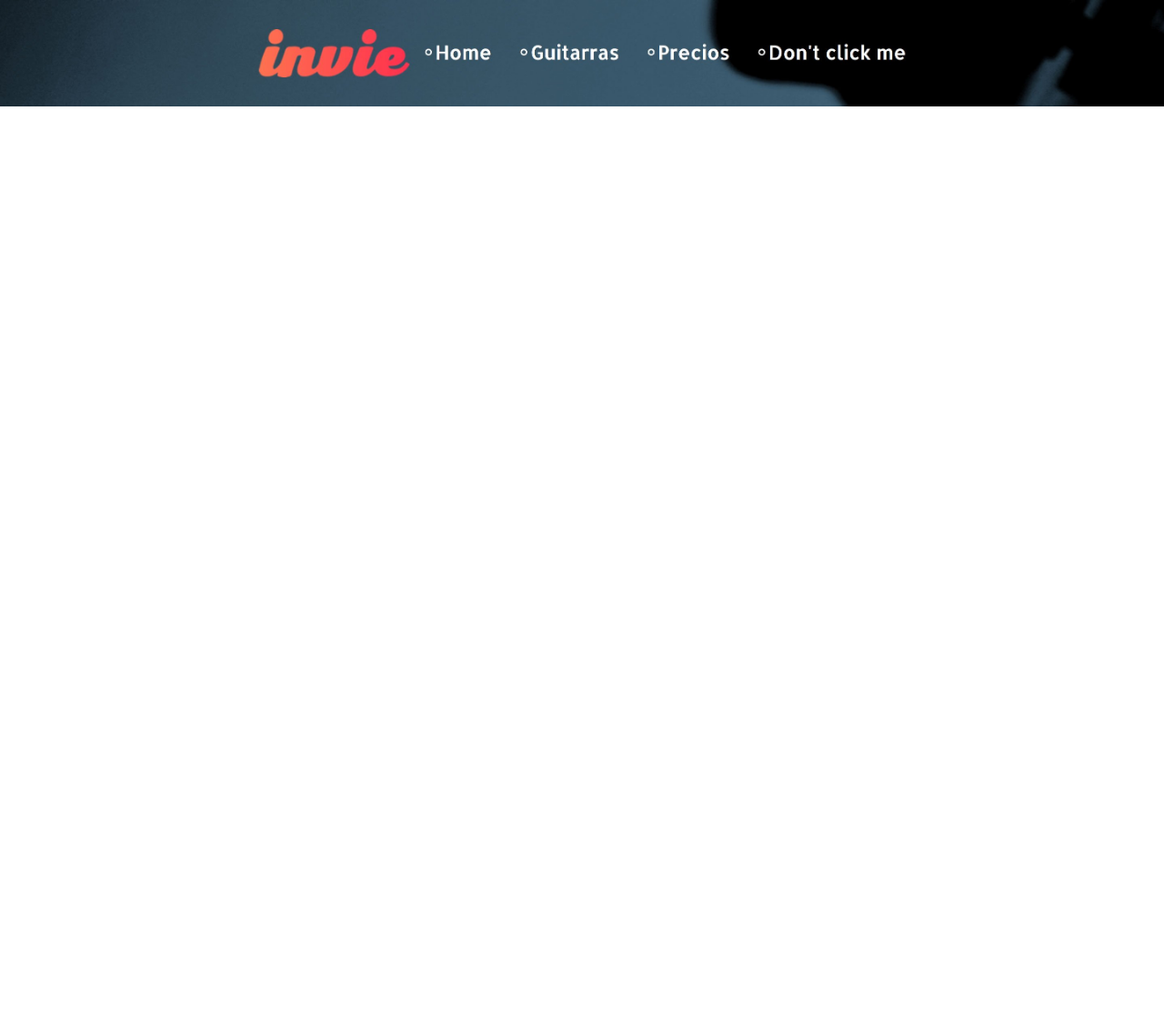
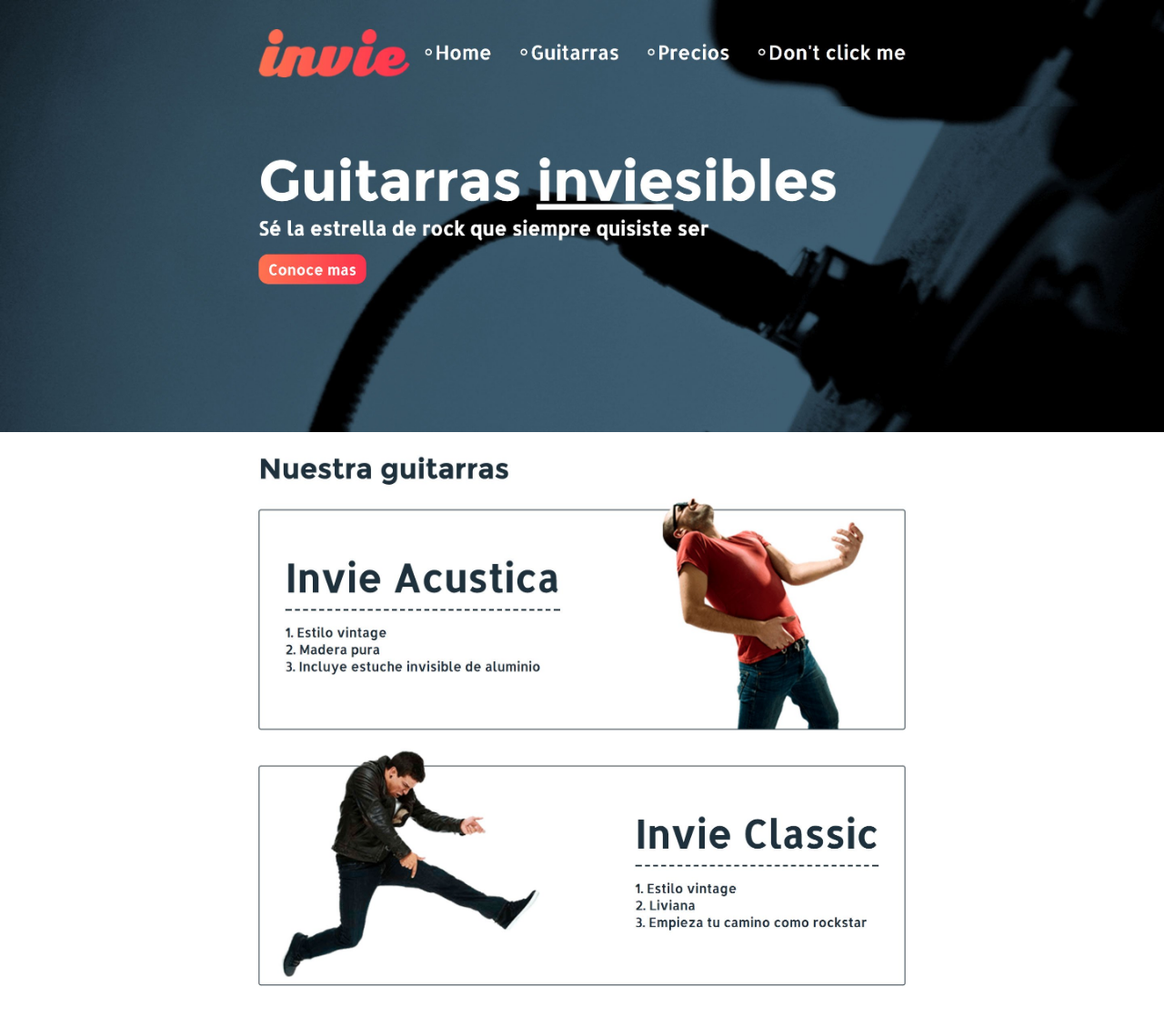
Before and after one commit to carlosIgnaciotorres/invie, a plain HTML site: page index.html in a window 1280 px wide. Shown: the whole page at 91% size. Before the commit the page ends 800 px from the top, so only its background shows below. Drawn offline with Linux system fonts and the light colour scheme.

Commit message:
agregando güitarra clasica

```diff
--- a/index.html
+++ b/index.html
@@ -3,16 +3,18 @@
         <title>Invie</title>
         <style media="screen">
         body{
-            margin:0;
+            margin: 0;
         }
         img{
-            max-width:100%;
+            max-width: 100%;
             vertical-align: top;
         }
-            </style>
+        </style>
     </head>
     <body>
         <img src="header.jpg" alt="">
-        <img scr="hero.jpg" alt="">
+        <img src="hero.jpg" alt="">
+        <img src="acustica.jpg" alt="">
+        <img src="clasica.jpg" alt="">
     </body>
 </html>
```
Also changed, not shown: clasica.jpg (added).
